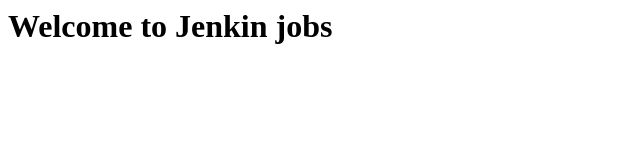
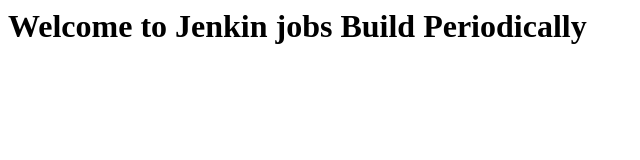
Before and after one commit to Dayanand1982/webserver-text, a plain HTML site: page index.html in a window 1280 px wide. Shown: the whole page, without its empty margins (0-640 px from the left). Drawn offline with Linux system fonts and the light colour scheme.

Commit message:
Update index.html

```diff
--- a/index.html
+++ b/index.html
@@ -1 +1 @@
-<h1>Welcome to Jenkin jobs</h1>
+<h1>Welcome to Jenkin jobs Build Periodically</h1>
```
